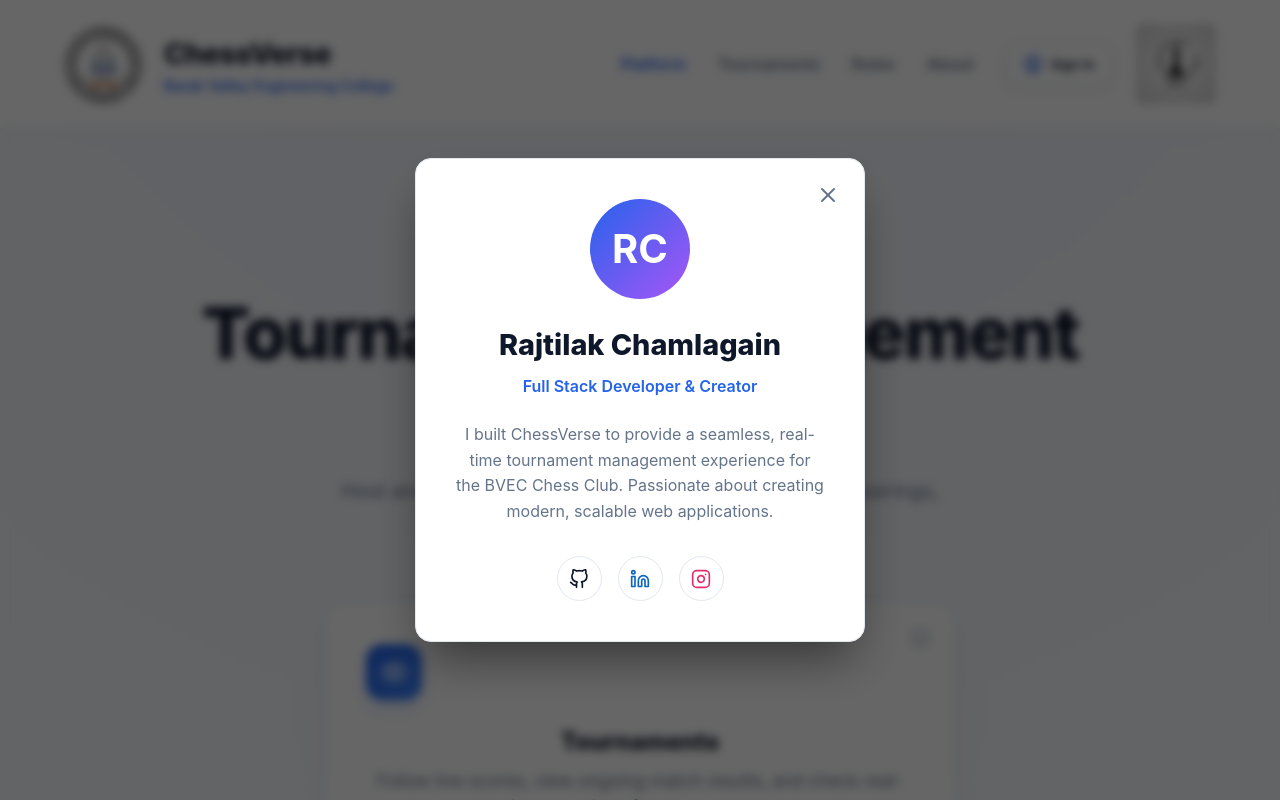
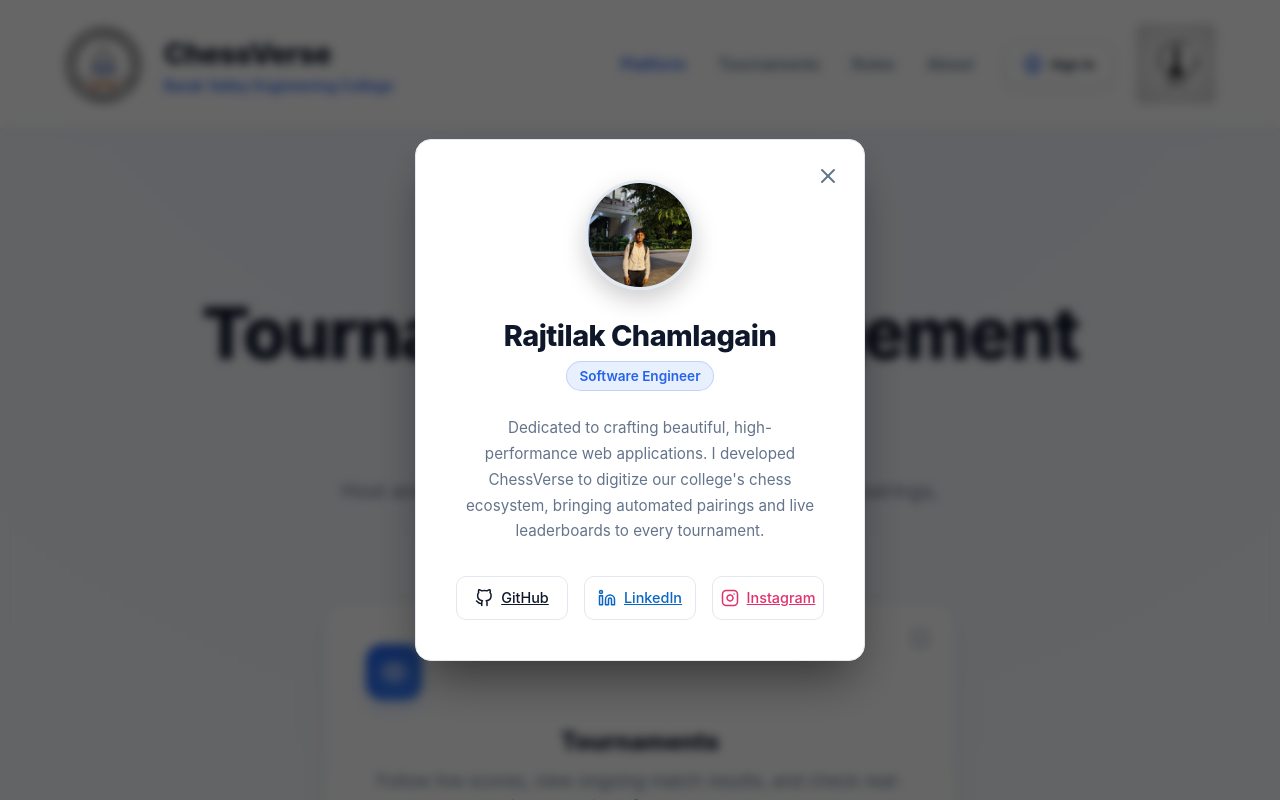
Before and after one commit to rajtilakchamlagain/BVEC_Chess, a React (Vite) app: page / in a window 1280 px wide. Both pictures are taken after a click on the element "About". Shown: the top 800 px of the page. Built offline with nearby package versions, Linux system fonts and the light colour scheme; no server answers.

Commit message:
Update About modal design and links

```diff
--- a/src/pages/LandingPage.jsx
+++ b/src/pages/LandingPage.jsx
@@ -277,27 +277,41 @@ export default function LandingPage() {
                 <X size={24} />
               </button>
 
-              <div style={{ width: '100px', height: '100px', borderRadius: '50%', background: 'linear-gradient(135deg, var(--primary), #a855f7)', margin: '0 auto 1.5rem', display: 'flex', alignItems: 'center', justifyContent: 'center', color: 'white', fontSize: '2.5rem', fontWeight: 'bold' }}>
+              <div style={{ display: 'flex', flexDirection: 'column', alignItems: 'center', textAlign: 'center' }}>
+                <img
+                  src="/raj.jpg"
+                  alt="Rajtilak Chamlagain"
+                  style={{ width: '110px', height: '110px', borderRadius: '50%', objectFit: 'cover', border: '3px solid var(--border-color)', marginBottom: '1.5rem', boxShadow: '0 10px 25px rgba(0,0,0,0.2)' }}
+                  onError={(e) => { e.target.style.display='none'; e.target.nextSibling.style.display='flex'; }}
+                />
+                {/* Fallback avatar if image doesn't load */}
+                <div style={{ display: 'none', width: '110px', height: '110px', borderRadius: '50%', background: 'linear-gradient(135deg, var(--primary), #a855f7)', margin: '0 auto 1.5rem', alignItems: 'center', justifyContent: 'center', color: 'white', fontSize: '2.5rem', fontWeight: 'bold' }}>
                   RC
                 </div>
 
-              <h2 style={{ fontSize: '1.8rem', fontWeight: '800', marginBottom: '0.5rem', color: 'var(--text-main)' }}>Rajtilak Chamlagain</h2>
-              <p style={{ color: 'var(--primary)', fontWeight: '600', marginBottom: '1.5rem' }}>Full Stack Developer & Creator</p>
+                <h2 style={{ fontSize: '1.8rem', fontWeight: '800', marginBottom: '0.2rem', color: 'var(--text-main)', letterSpacing: '-0.5px' }}>Rajtilak Chamlagain</h2>
+                <div style={{ display: 'inline-block', background: 'rgba(37, 99, 235, 0.1)', color: 'var(--primary)', padding: '4px 12px', borderRadius: '20px', fontSize: '0.85rem', fontWeight: '600', marginBottom: '1.5rem', border: '1px solid rgba(37, 99, 235, 0.2)' }}>
+                  Software Engineer
+                </div>
 
-              <p style={{ color: 'var(--text-muted)', lineHeight: '1.6', marginBottom: '2rem' }}>
-                I built ChessVerse to provide a seamless, real-time tournament management experience for the BVEC Chess Club. Passionate about creating modern, scalable web applications.
+                <p style={{ color: 'var(--text-muted)', lineHeight: '1.7', marginBottom: '2rem', fontSize: '0.95rem', padding: '0 10px' }}>
+                  Dedicated to crafting beautiful, high-performance web applications. I developed ChessVerse to digitize our college's chess ecosystem, bringing automated pairings and live leaderboards to every tournament.
                 </p>
 
-              <div style={{ display: 'flex', justifyContent: 'center', gap: '1rem' }}>
-                <a href="https://github.com/rajtilakchamlagain" target="_blank" rel="noopener noreferrer" style={{ display: 'flex', alignItems: 'center', justifyContent: 'center', width: '45px', height: '45px', borderRadius: '50%', background: 'rgba(255,255,255,0.05)', color: 'var(--text-main)', transition: 'all 0.2s', border: '1px solid var(--border-color)' }} onMouseEnter={e => {e.currentTarget.style.background = 'white'; e.currentTarget.style.color = 'black';}} onMouseLeave={e => {e.currentTarget.style.background = 'rgba(255,255,255,0.05)'; e.currentTarget.style.color = 'var(--text-main)';}}>
-                  <svg xmlns="http://www.w3.org/2000/svg" width="20" height="20" viewBox="0 0 24 24" fill="none" stroke="currentColor" strokeWidth="2" strokeLinecap="round" strokeLinejoin="round"><path d="M9 19c-5 1.5-5-2.5-7-3m14 6v-3.87a3.37 3.37 0 0 0-.94-2.61c3.14-.35 6.44-1.54 6.44-7A5.44 5.44 0 0 0 20 4.77 5.07 5.07 0 0 0 19.91 1S18.73.65 16 2.48a13.38 13.38 0 0 0-7 0C6.27.65 5.09 1 5.09 1A5.07 5.07 0 0 0 5 4.77a5.44 5.44 0 0 0-1.5 3.78c0 5.42 3.3 6.61 6.44 7A3.37 3.37 0 0 0 9 18.13V22"></path></svg>
+                <div style={{ display: 'flex', justifyContent: 'center', gap: '1rem', width: '100%' }}>
+                  <a href="https://github.com/rajtilakchamlagain" target="_blank" rel="noopener noreferrer" style={{ display: 'flex', alignItems: 'center', justifyContent: 'center', flex: 1, padding: '10px 0', borderRadius: '10px', background: 'rgba(255,255,255,0.03)', color: 'var(--text-main)', transition: 'all 0.2s', border: '1px solid var(--border-color)', gap: '8px', fontSize: '0.9rem', fontWeight: '500' }} onMouseEnter={e => {e.currentTarget.style.background = 'white'; e.currentTarget.style.color = 'black';}} onMouseLeave={e => {e.currentTarget.style.background = 'rgba(255,255,255,0.03)'; e.currentTarget.style.color = 'var(--text-main)';}}>
+                    <svg xmlns="http://www.w3.org/2000/svg" width="18" height="18" viewBox="0 0 24 24" fill="none" stroke="currentColor" strokeWidth="2" strokeLinecap="round" strokeLinejoin="round"><path d="M9 19c-5 1.5-5-2.5-7-3m14 6v-3.87a3.37 3.37 0 0 0-.94-2.61c3.14-.35 6.44-1.54 6.44-7A5.44 5.44 0 0 0 20 4.77 5.07 5.07 0 0 0 19.91 1S18.73.65 16 2.48a13.38 13.38 0 0 0-7 0C6.27.65 5.09 1 5.09 1A5.07 5.07 0 0 0 5 4.77a5.44 5.44 0 0 0-1.5 3.78c0 5.42 3.3 6.61 6.44 7A3.37 3.37 0 0 0 9 18.13V22"></path></svg>
+                    GitHub
                   </a>
-                <a href="https://www.linkedin.com/in/rajtilakchamlagain" target="_blank" rel="noopener noreferrer" style={{ display: 'flex', alignItems: 'center', justifyContent: 'center', width: '45px', height: '45px', borderRadius: '50%', background: 'rgba(255,255,255,0.05)', color: '#0a66c2', transition: 'all 0.2s', border: '1px solid var(--border-color)' }} onMouseEnter={e => {e.currentTarget.style.background = '#0a66c2'; e.currentTarget.style.color = 'white';}} onMouseLeave={e => {e.currentTarget.style.background = 'rgba(255,255,255,0.05)'; e.currentTarget.style.color = '#0a66c2';}}>
-                  <svg xmlns="http://www.w3.org/2000/svg" width="20" height="20" viewBox="0 0 24 24" fill="none" stroke="currentColor" strokeWidth="2" strokeLinecap="round" strokeLinejoin="round"><path d="M16 8a6 6 0 0 1 6 6v7h-4v-7a2 2 0 0 0-2-2 2 2 0 0 0-2 2v7h-4v-7a6 6 0 0 1 6-6z"></path><rect x="2" y="9" width="4" height="12"></rect><circle cx="4" cy="4" r="2"></circle></svg>
+                  <a href="https://www.linkedin.com/in/rajtilak-chamlagain-7129942a3/" target="_blank" rel="noopener noreferrer" style={{ display: 'flex', alignItems: 'center', justifyContent: 'center', flex: 1, padding: '10px 0', borderRadius: '10px', background: 'rgba(255,255,255,0.03)', color: '#0a66c2', transition: 'all 0.2s', border: '1px solid var(--border-color)', gap: '8px', fontSize: '0.9rem', fontWeight: '500' }} onMouseEnter={e => {e.currentTarget.style.background = '#0a66c2'; e.currentTarget.style.color = 'white';}} onMouseLeave={e => {e.currentTarget.style.background = 'rgba(255,255,255,0.03)'; e.currentTarget.style.color = '#0a66c2';}}>
+                    <svg xmlns="http://www.w3.org/2000/svg" width="18" height="18" viewBox="0 0 24 24" fill="none" stroke="currentColor" strokeWidth="2" strokeLinecap="round" strokeLinejoin="round"><path d="M16 8a6 6 0 0 1 6 6v7h-4v-7a2 2 0 0 0-2-2 2 2 0 0 0-2 2v7h-4v-7a6 6 0 0 1 6-6z"></path><rect x="2" y="9" width="4" height="12"></rect><circle cx="4" cy="4" r="2"></circle></svg>
+                    LinkedIn
                   </a>
-                <a href="https://instagram.com/rajtilak_chamlagain" target="_blank" rel="noopener noreferrer" style={{ display: 'flex', alignItems: 'center', justifyContent: 'center', width: '45px', height: '45px', borderRadius: '50%', background: 'rgba(255,255,255,0.05)', color: '#e1306c', transition: 'all 0.2s', border: '1px solid var(--border-color)' }} onMouseEnter={e => {e.currentTarget.style.background = 'linear-gradient(45deg, #f09433 0%, #e6683c 25%, #dc2743 50%, #cc2366 75%, #bc1888 100%)'; e.currentTarget.style.color = 'white';}} onMouseLeave={e => {e.currentTarget.style.background = 'rgba(255,255,255,0.05)'; e.currentTarget.style.color = '#e1306c';}}>
-                  <svg xmlns="http://www.w3.org/2000/svg" width="20" height="20" viewBox="0 0 24 24" fill="none" stroke="currentColor" strokeWidth="2" strokeLinecap="round" strokeLinejoin="round"><rect x="2" y="2" width="20" height="20" rx="5" ry="5"></rect><path d="M16 11.37A4 4 0 1 1 12.63 8 4 4 0 0 1 16 11.37z"></path><line x1="17.5" y1="6.5" x2="17.51" y2="6.5"></line></svg>
+                  <a href="https://instagram.com/raj.tilak__" target="_blank" rel="noopener noreferrer" style={{ display: 'flex', alignItems: 'center', justifyContent: 'center', flex: 1, padding: '10px 0', borderRadius: '10px', background: 'rgba(255,255,255,0.03)', color: '#e1306c', transition: 'all 0.2s', border: '1px solid var(--border-color)', gap: '8px', fontSize: '0.9rem', fontWeight: '500' }} onMouseEnter={e => {e.currentTarget.style.background = 'linear-gradient(45deg, #f09433 0%, #e6683c 25%, #dc2743 50%, #cc2366 75%, #bc1888 100%)'; e.currentTarget.style.color = 'white';}} onMouseLeave={e => {e.currentTarget.style.background = 'rgba(255,255,255,0.03)'; e.currentTarget.style.color = '#e1306c';}}>
+                    <svg xmlns="http://www.w3.org/2000/svg" width="18" height="18" viewBox="0 0 24 24" fill="none" stroke="currentColor" strokeWidth="2" strokeLinecap="round" strokeLinejoin="round"><rect x="2" y="2" width="20" height="20" rx="5" ry="5"></rect><path d="M16 11.37A4 4 0 1 1 12.63 8 4 4 0 0 1 16 11.37z"></path><line x1="17.5" y1="6.5" x2="17.51" y2="6.5"></line></svg>
+                    Instagram
                   </a>
+                </div>
               </div>
             </motion.div>
           </div>
```
Also changed, not shown: public/raj.jpg (added). Lines whose indentation alone changed are shown as unchanged.
